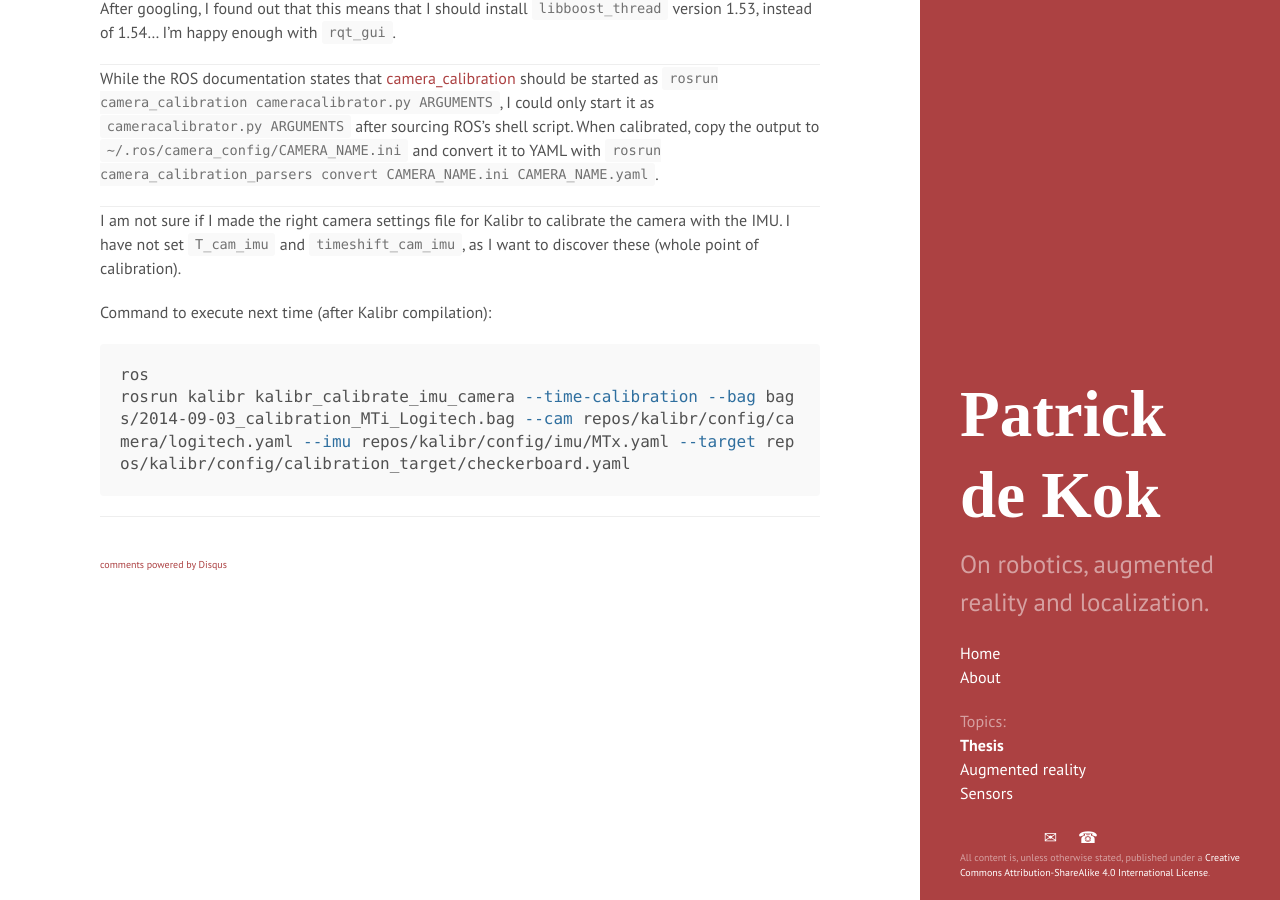
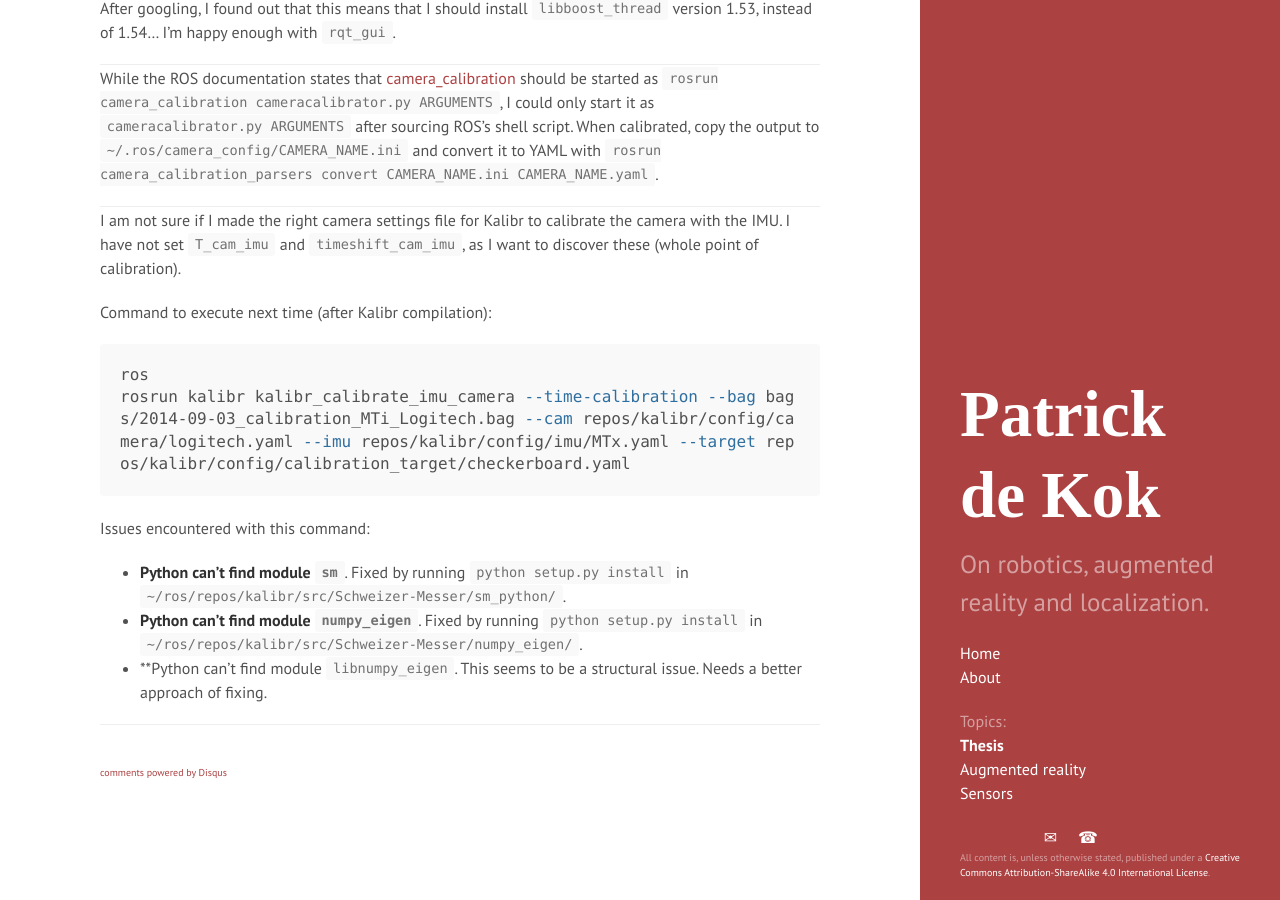
Before and after one commit to pkok/pkok.github.io, a Jekyll site: the page built from _posts/2014-09-03-.md, in a window 1280 px wide and 900 px high, scrolled down 900 px. Built offline with Jekyll 4.4.1, drawn with Linux system fonts in a browser that asks for light colours; some web fonts are replaced; Markdown is read by kramdown in place of the engine named in the settings; comment, search, counter and statistics services are not loaded.

Commit message:
Another amend.

````diff
--- a/_posts/2014-09-03-.md
+++ b/_posts/2014-09-03-.md
@@ -41,3 +41,9 @@ Command to execute next time (after Kalibr compilation):
 ros
 rosrun kalibr kalibr_calibrate_imu_camera --time-calibration --bag bags/2014-09-03_calibration_MTi_Logitech.bag --cam repos/kalibr/config/camera/logitech.yaml --imu repos/kalibr/config/imu/MTx.yaml --target repos/kalibr/config/calibration_target/checkerboard.yaml
 ```
+
+Issues encountered with this command:
+
+  - **Python can't find module `sm`**.  Fixed by running `python setup.py install` in `~/ros/repos/kalibr/src/Schweizer-Messer/sm_python/`.
+  - **Python can't find module `numpy_eigen`**.  Fixed by running `python setup.py install` in `~/ros/repos/kalibr/src/Schweizer-Messer/numpy_eigen/`.
+  - **Python can't find module `libnumpy_eigen`.  This seems to be a structural issue.  Needs a better approach of fixing.
````
